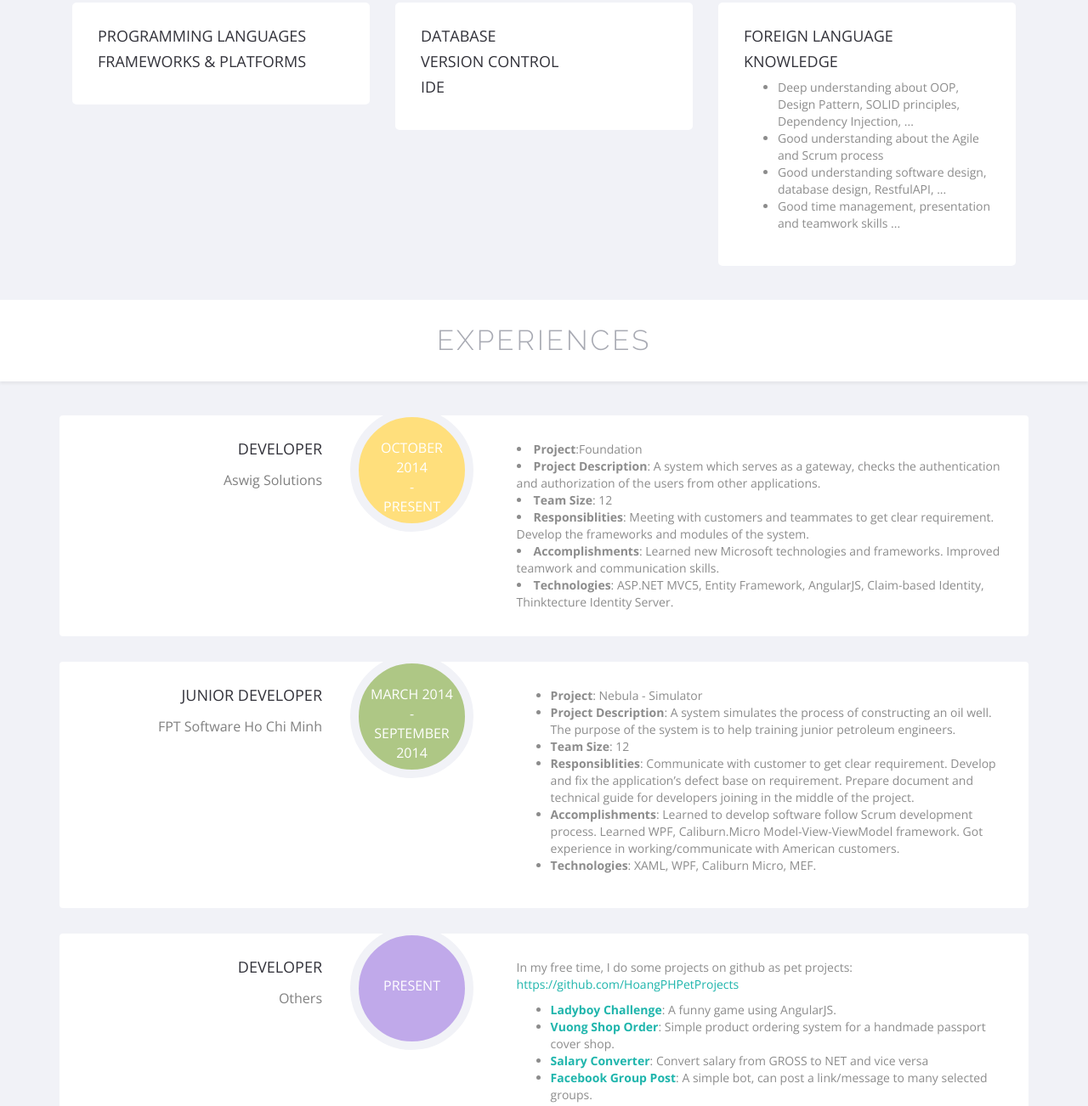
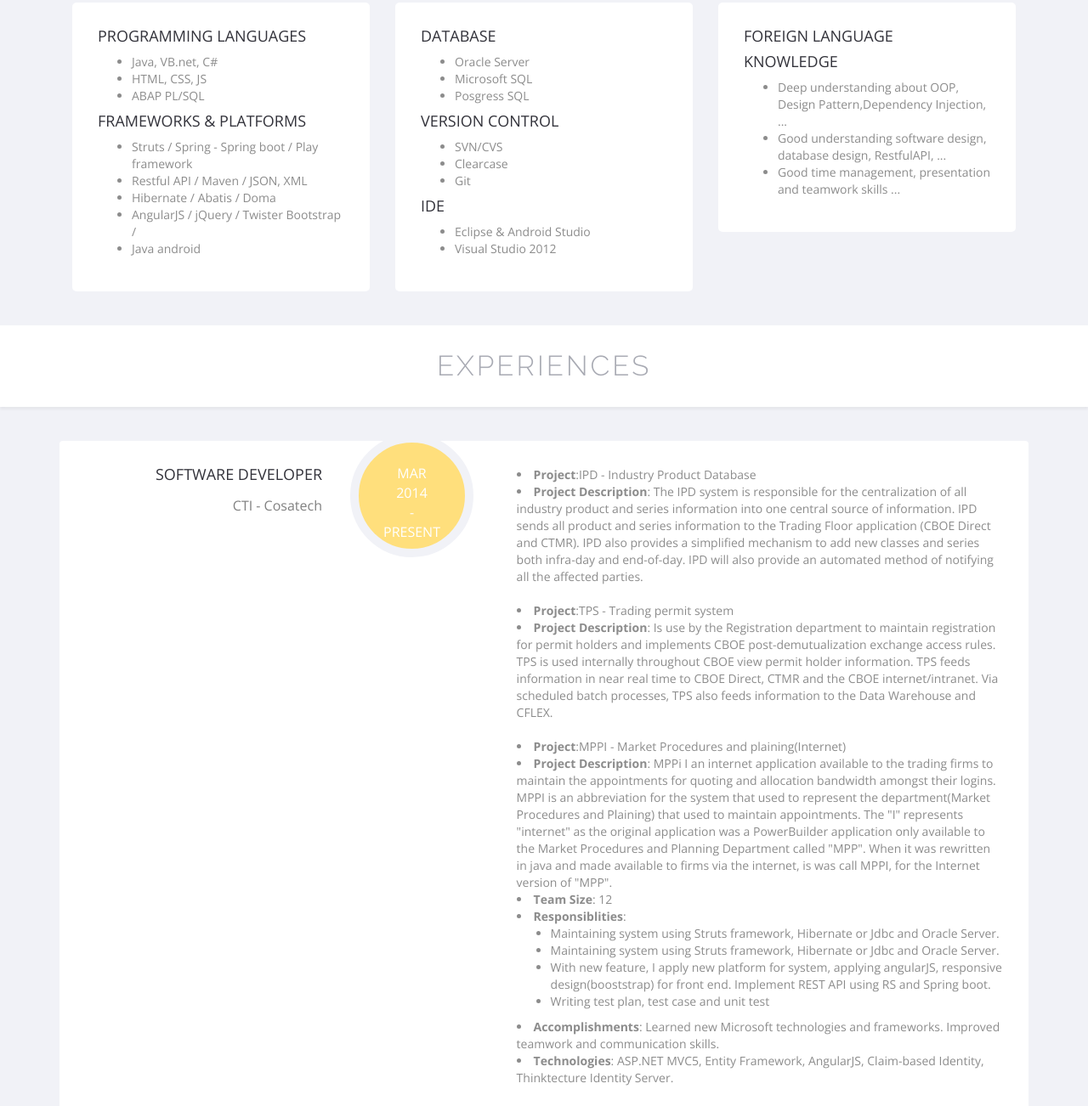
Before and after one commit to nguyenhuuca/nguyenhuuca.github.io, a plain HTML site: page index1.html in a window 1280 px wide. Shown: the part 1404-2706 px from the top of the page at 85% size. Drawn offline with nearby package versions, Linux system fonts and the light colour scheme.

Commit message:
update profile

```diff
--- a/index1.html
+++ b/index1.html
@@ -81,7 +81,7 @@
             <div class="container">
                 <div class="col-md-2" data-scroll-reveal="enter from the left after .5s">
                     <div class="profile-photo section-box">
-                        <img src="images/profile-img.jpg" alt="Huy Hoang" class="profile-image img-responsive">
+                        <img src="images/profile-img.jpg" alt="Nguyen Ca" class="profile-image img-responsive">
                     </div>
                     <!-- /.profile-photo -->
                 </div>
@@ -89,7 +89,7 @@
                     <div class="profile-details section-box">
                         <h2 class="title">Summary</h2>
                         <div class="about-content">
-                            <p> I'm Nguyen Huu Ca, a java developer with 3 years of experience, I work as full stack developer for internal system</p>
+                            <p> I'm Nguyen Huu Ca, a java developer with more 3 years of experience, I work as full stack developer for internal system</p>
                             <p> </p>
                             <!--p>I am the owner of an IT blog called: <a href="https://toidicodedao.wordpress.com/">toidicodedao.com</a>. In my free time, I do some pet projects on github: <a href="https://github.com/HoangPHPetProjects">HoangPHPetProjects</a>. My <a href="http://stackoverflow.com/users/4201323/huy-hoang-pham">stackoverflow profile</a> is among top 2% with more than 2k reps. My favorite books are: Clean Code, C# in Depth, Working with Legacy Code. </p-->
                         </div>
@@ -129,18 +129,17 @@
                     <div class="section-box">
                         <h2 class="box-title">Programming languages</h2>
                         <ul>
-                            <!--li>C#. NET</li>
+                            <li>Java, VB.net, C#</li>
                             <li>HTML, CSS, JS</li>
-                            <li>Java</li-->
+                            <li>ABAP PL/SQL</li>
                         </ul>
                         <h2 class="box-title">Frameworks & platforms</h2>
                         <ul>
-                            <!--li>ASP.NET MVC / WinForm / WPF</li>
-                            <li>ASP WebAPI / RestfulAPI / JSON, XML</li>
-                            <li>Entity Framework / LINQ to SQL</li>
-                            <li>AngularJS / jQuery / Twister Bootstrap / MaterializeCSS</li>
-                            <li>Other: Web Crawler (HTMLAgilityPack), Excel Report(EPPlus)</li>
-                            <li>Javascript SDK: FacebookSDK, Firebase, MongoLab API</li-->
+                            <li>Struts / Spring - Spring boot / Play framework</li>
+                            <li>Restful API / Maven / JSON, XML</li>
+                            <li>Hibernate / Abatis / Doma</li>
+                            <li>AngularJS / jQuery / Twister Bootstrap /</li>
+                            <li>Java android </li>
                         </ul>
                     </div>
                 </div>
@@ -148,21 +147,21 @@
                     <div class="section-box">
                         <h2 class="box-title">Database</h2>
                         <ul>
-                            <!--li>Microsoft SQL</li>
-                            <li>MySQL</li>
-                            <li>SQLite</li>
-                            <li>MongoDB</li-->
+                            <li>Oracle Server</li>
+                            <li>Microsoft SQL</li>
+                            <li>Posgress SQL</li>
+
                         </ul>
                         <h2 class="box-title">Version Control</h2>
                         <ul>
-                            <!--li>SVN (TortoiseSVN & VisualSVN)</li>
-                            <li>Team Foundation Server</li>
-                            <li>Git (Git Shell & Github)</li-->
+                            <li>SVN/CVS</li>
+                            <li>Clearcase</li>
+                            <li>Git</li>
                         </ul>
                         <h2 class="box-title">IDE</h2>
                         <ul>
-                            <!--li>Visual Studio 2012 & 2013</li>
-                            <li>Eclipse & Netbeans</li-->
+                            <li>Eclipse & Android Studio</li-->
+                            <li>Visual Studio 2012</li>
                         </ul>
                     </div>
                 </div>
@@ -175,8 +174,7 @@
                         </ul>
                         <h2 class="box-title">Knowledge</h2>
                         <ul>
-                            <li>Deep understanding about OOP, Design Pattern, SOLID principles, Dependency Injection, ...</li>
-                            <li>Good understanding about the Agile and Scrum process</li>
+                            <li>Deep understanding about OOP, Design Pattern,Dependency Injection, ...</li>
                             <li>Good understanding software design, database design, RestfulAPI, ...</li>
                             <li>Good time management, presentation and teamwork skills ...</li>
                         </ul>
@@ -196,13 +194,13 @@
                 <div class="experience-items">
                     <div class="experience-item" data-scroll-reveal="enter from the bottom over .5s">
                         <div class="name-designation" data-scroll-reveal="enter from the left after .5s">
-                            <h3 class="designation">Developer</h3>
-                            <p class="name-of-org">Aswig Solutions</p>
+                            <h3 class="designation">Software Developer</h3>
+                            <p class="name-of-org">CTI - Cosatech</p>
                         </div>
                         <!-- /.name-designation -->
                         <div class="stay-time light-yellow">
                             <p>
-                                October
+                                Mar
                                 <br /> 2014
                                 <br /> -
                                 <br /> Present
@@ -210,10 +208,25 @@
                         </div>
                         <!-- /.stay-time -->
                         <div class="comments" data-scroll-reveal="enter from the right after .5s">
-                            <li><span class="bold">Project</span>:Foundation</li>
-                            <li><span class="bold">Project Description</span>: A system which serves as a gateway, checks the authentication and authorization of the users from other applications.</li>
+                            <li><span class="bold">Project</span>:IPD - Industry Product Database</li>
+                            <li><span class="bold">Project Description</span>: The IPD system is responsible for the centralization of all industry product and series information into one central source of information.  IPD sends all product and series information to the Trading Floor application (CBOE Direct and CTMR).  IPD also provides a simplified mechanism to add new classes and series both infra-day and end-of-day. IPD will also provide an automated method of notifying all the affected parties.</li>
+                            </br>
+                            <li><span class="bold">Project</span>:TPS - Trading permit system</li>
+                            <li><span class="bold">Project Description</span>: Is use by the Registration department to maintain registration for permit holders and implements CBOE post-demutualization exchange access rules. TPS is used internally throughout CBOE view permit holder information. TPS feeds information in near real time to CBOE Direct, CTMR and the CBOE internet/intranet. Via scheduled batch processes, TPS also feeds information to the Data Warehouse and CFLEX.</li>
+                            </br>
+                            <li><span class="bold">Project</span>:MPPI - Market Procedures and plaining(Internet)</li>
+                            <li><span class="bold">Project Description</span>: MPPi I an internet application available to the trading firms to maintain the appointments for quoting and allocation bandwidth amongst their logins. MPPI is an abbreviation for the system that used to represent the department(Market Procedures and Plaining) that used to maintain appointments. The "I" represents  "internet" as the original application was a PowerBuilder application only available to the Market Procedures and Planning Department called "MPP".  When it was rewritten in java and made available to firms via the internet, is was call MPPI, for the Internet version of "MPP".</li>
+
                             <li><span class="bold">Team Size</span>: 12</li>
-                            <li><span class="bold">Responsiblities</span>: Meeting with customers and teammates to get clear requirement. Develop the frameworks and modules of the system.</li>
+                            <li><span class="bold">Responsiblities</span>:
+                                <ul>
+                                    <li>Maintaining system using Struts framework, Hibernate or Jdbc and Oracle Server.</li>
+                                    <li>Maintaining system using Struts framework, Hibernate or Jdbc and Oracle Server.</li>
+                                    <li>With new feature, I apply new platform for system, applying angularJS, responsive design(booststrap) for front end. Implement REST API using RS and Spring boot.</li>
+                                    <li>Writing test plan, test case and unit test</li>
+                                </ul>
+
+                            </li>
                             <li><span class="bold">Accomplishments</span>: Learned new Microsoft technologies and frameworks. Improved teamwork and communication skills.</li>
                             <li><span class="bold">Technologies</span>: ASP.NET MVC5, Entity Framework, AngularJS, Claim-based Identity, Thinktecture Identity Server.</li>
                         </div>
@@ -222,26 +235,35 @@
                     <!-- /.experience-item -->
                     <div class="experience-item" data-scroll-reveal="enter from the bottom over .5s">
                         <div class="name-designation" data-scroll-reveal="enter from the left after .5s">
-                            <h3 class="designation">Junior Developer</h3>
-                            <p class="name-of-org">FPT Software Ho Chi Minh</p>
+                            <h3 class="designation">System Developer</h3>
+                            <p class="name-of-org">Allexceeded Viet Nam</p>
                         </div>
                         <!-- /.name-designation -->
                         <div class="stay-time light-green">
                             <p>
-                                March 2014
+                                March 2013
                                 <br /> -
-                                <br /> September 2014
+                                <br /> March 2014
                             </p>
                         </div>
                         <!-- /.stay-time -->
                         <div class="comments" data-scroll-reveal="enter from the right after .5s">
                             <ul>
-                                <li><span class="bold">Project</span>: Nebula - Simulator</li>
-                                <li><span class="bold">Project Description</span>: A system simulates the process of constructing an oil well. The purpose of the system is to help training junior petroleum engineers.</li>
-                                <li><span class="bold">Team Size</span>: 12</li>
-                                <li><span class="bold">Responsiblities</span>: Communicate with customer to get clear requirement. Develop and fix the application’s defect base on requirement. Prepare document and technical guide for developers joining in the middle of the project.</li>
-                                <li><span class="bold">Accomplishments</span>: Learned to develop software follow Scrum development process. Learned WPF, Caliburn.Micro Model-View-ViewModel framework. Got experience in working/communicate with American customers.</li>
-                                <li><span class="bold">Technologies</span>: XAML, WPF, Caliburn Micro, MEF.</li>
+                                <li><span class="bold">Project</span>: Ishida </li>
+                                <li><span class="bold">Project Description</span>: This is the web-based system that provides the solution for employers to manage their employee’s day-off and overtime.</li>
+                                <li><span class="bold">Team Size</span>: 6</li>
+                                <li><span class="bold">Responsiblities</span>:Develop and fix the application’s defect base on requirement. Prepare document and technical guide for developers joining in the middle of the project. Wring test case test plan</li>
+                                <li><span class="bold">Accomplishments</span>: Know how to apply ClickOne deployment in .NET .Have more knowledge in ASP.NET MVC architect, Javascript, HTML5 and CSS3.Skill in problem solving.</li>
+                                <li><span class="bold">Technologies</span>: ASP.NET MVC 4 (VB and .NET 4.5). DBMS: SQL Server 2008 R2. rd partner’s components: Crystal Report 13</li>
+                            </ul>
+
+                            <ul>
+                                <li><span class="bold">Project</span>: Symphonizer </li>
+                                <li><span class="bold">Project Description</span>: This is the system that provides total solutions to industry leading customers of Cable Television businesses for sales and implementation of next generation Integrated Cable Television Operation Management System (Symphonizer) and its integration with other devices and equipment.</li>
+                                <li><span class="bold">Team Size</span>: 40</li>
+                                <li><span class="bold">Responsiblities</span>:Responsible for turning functional requirements into technical design and writing down technical design documents. Coding based on the technical specification.Unit testing based on the technical specification</li>
+                                <li><span class="bold">Accomplishments</span>: Experience of using Eclipse and its plug-ins. Have deeper knowledge in Java programming to development windows and web. Understand generally the architect of Tomcat web server and the Spring Framework. Know how to use JUnit to perform unit test. Skill in problem solving</li>
+                                <li><span class="bold">Technologies</span>: Eclipse 3.7 with Java JDK 1.4. Spring Framework 3. Server side: Apache Tomcat 5.0, 6.0. Client side: SWT packages. DBMS: Oracle 10gR2, 11gR2</li
                             </ul>
                         </div>
                         <!-- /.comments -->
@@ -296,7 +318,7 @@
                             <!-- /.edu-time -->
                             <div class="edu-title">
                                 <p class="edu-session">Bachelor Degree</p>
-                                <p class="edu-inst">University</p>
+                                <p class="edu-inst">Sai Gon University</p>
                             </div>
                             <!-- /.edu-title -->
                             <div class="edu-comments">
```
